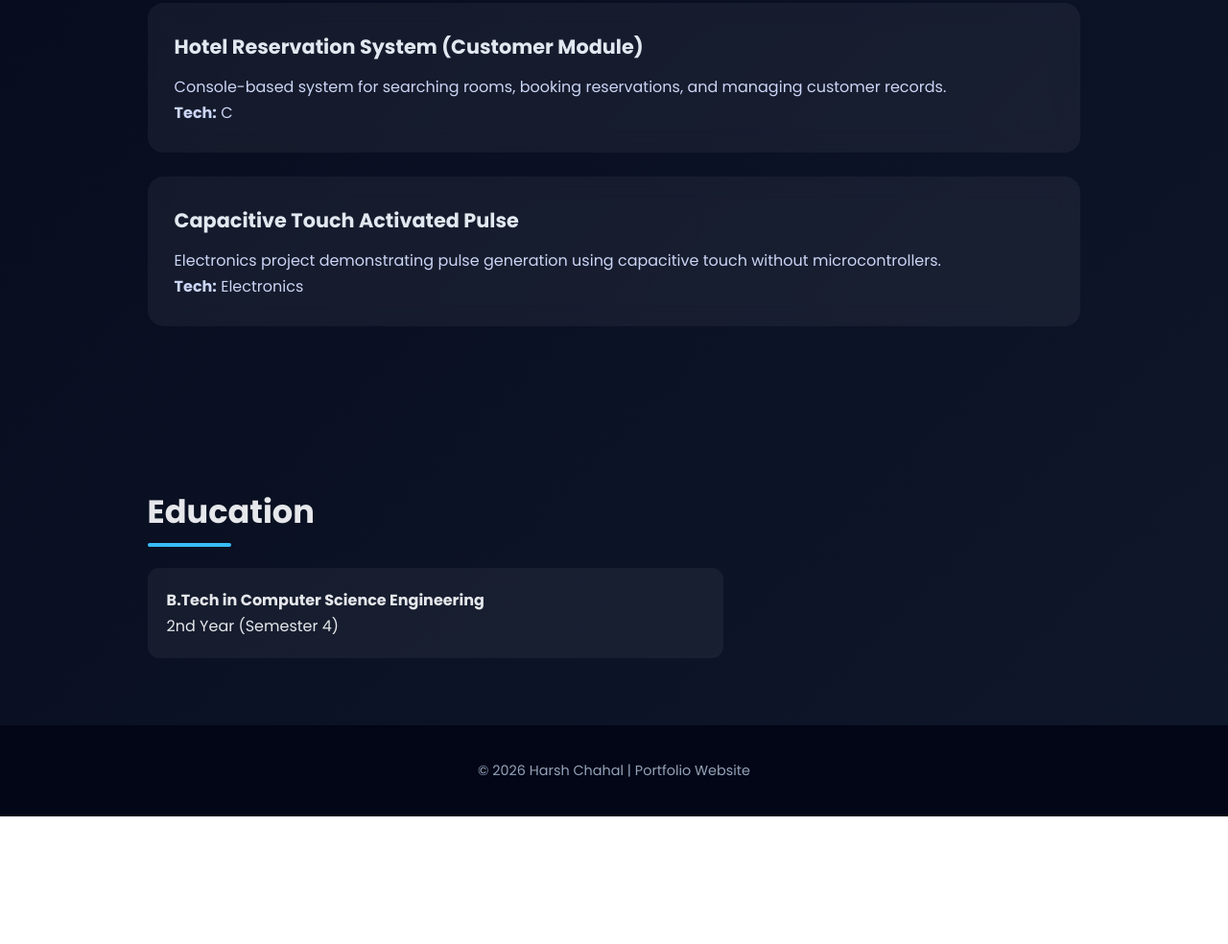
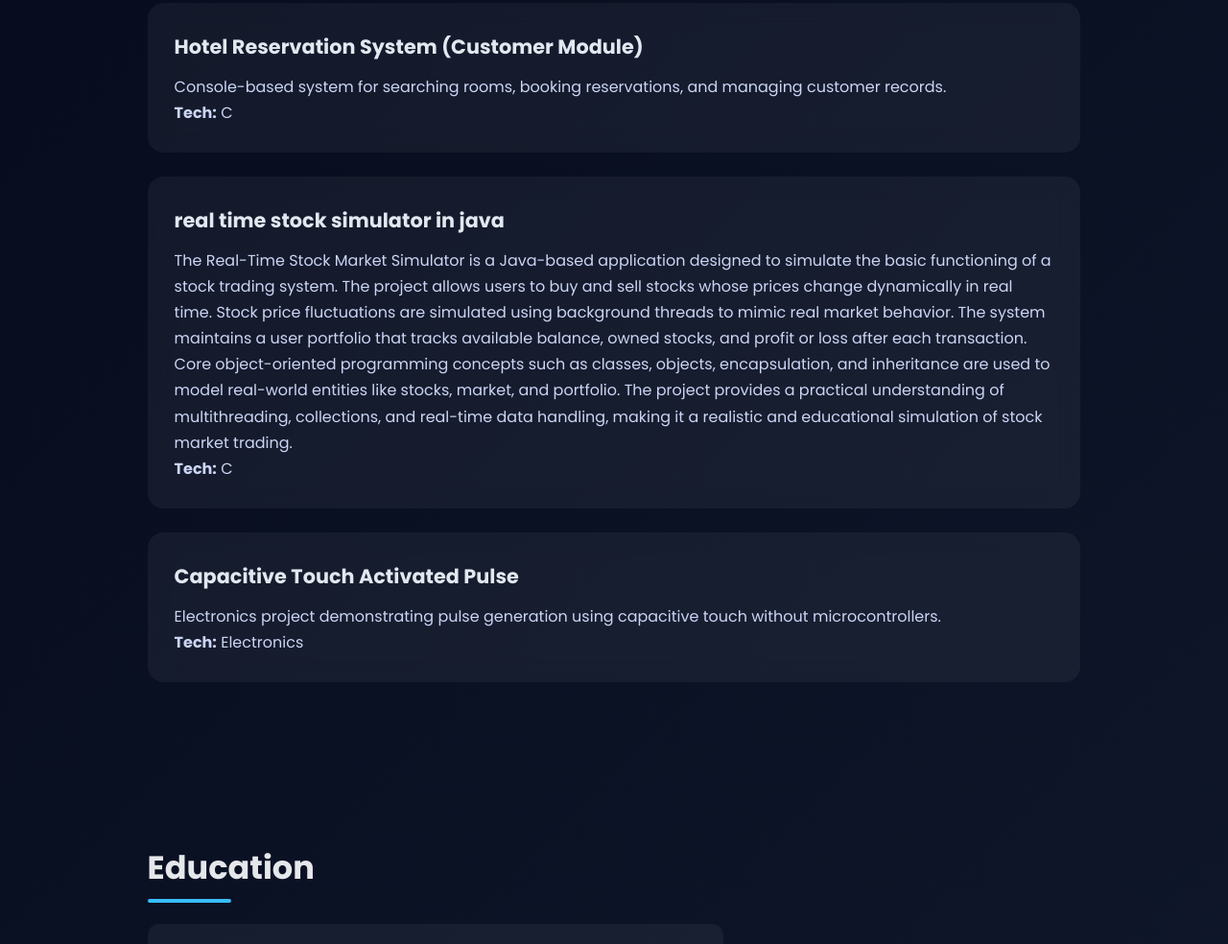
Before and after one commit to harshchahal7889/harshchahal7889.github.io, a plain HTML site: page index.html in a window 1280 px wide. Shown: the part 1487-2471 px from the top of the page at 96% size. Before the commit the page ends 2338 px from the top, so only its background shows below. Drawn offline with Linux system fonts and the light colour scheme.

Commit message:
Add project description for real-time stock simulator
Added a new project description for a real-time stock simulator in Java, highlighting its features and technologies used.

```diff
--- a/index.html
+++ b/index.html
@@ -222,6 +222,14 @@
       <p><strong>Tech:</strong> C</p>
     </div>
 
+        <div class="card">
+      <h3>real time stock simulator in java</h3>
+      <p>
+      The Real-Time Stock Market Simulator is a Java-based application designed to simulate the basic functioning of a stock trading system. The project allows users to buy and sell stocks whose prices change dynamically in real time. Stock price fluctuations are simulated using background threads to mimic real market behavior. The system maintains a user portfolio that tracks available balance, owned stocks, and profit or loss after each transaction. Core object-oriented programming concepts such as classes, objects, encapsulation, and inheritance are used to model real-world entities like stocks, market, and portfolio. The project provides a practical understanding of multithreading, collections, and real-time data handling, making it a realistic and educational simulation of stock market trading.
+      </p>
+      <p><strong>Tech:</strong> C</p>
+    </div>
+
     <div class="card">
       <h3>Capacitive Touch Activated Pulse</h3>
       <p>
```
